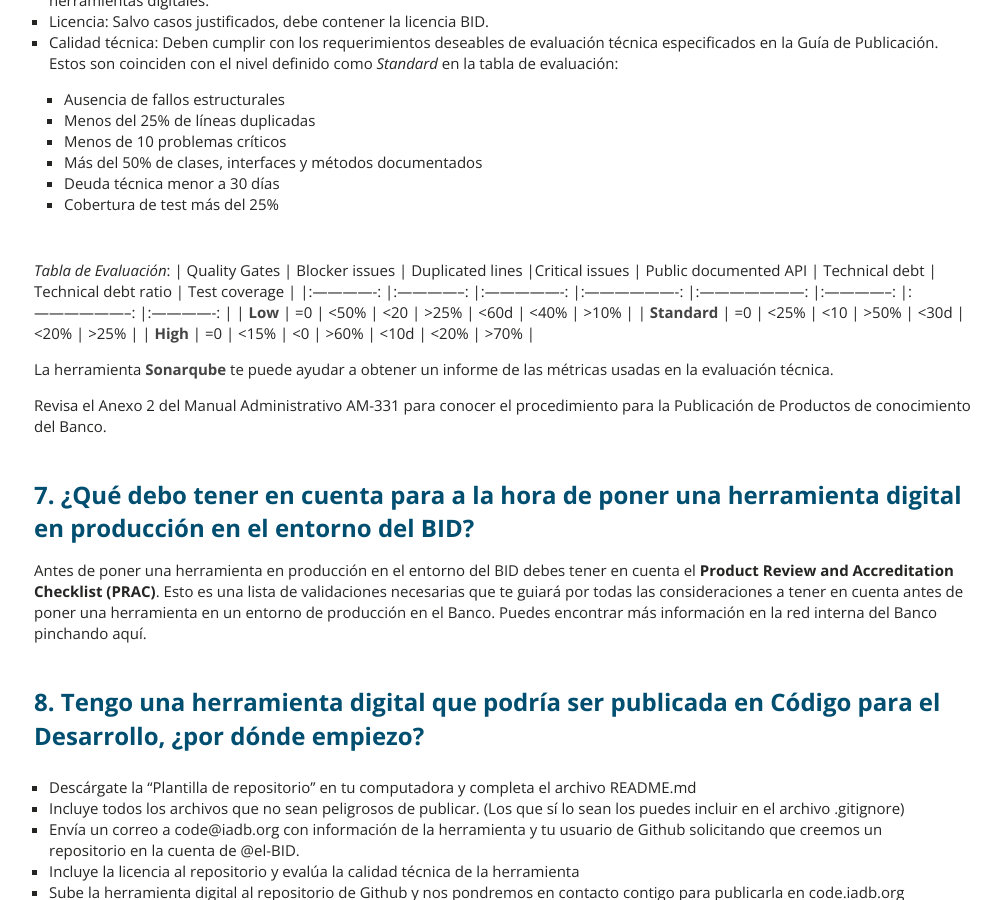
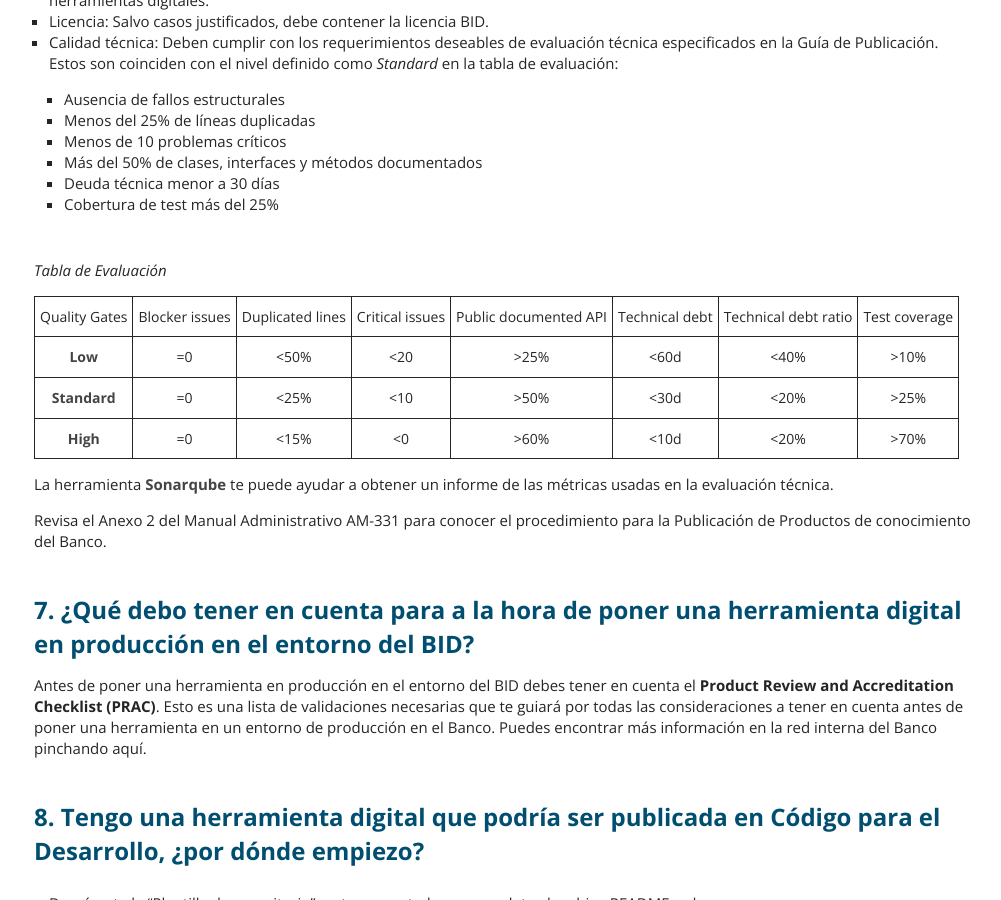
Before and after one commit to EL-BID/guia-de-publicacion, a Jekyll site: the page built from _documents/pages/guia.markdown, in a window 1280 px wide and 900 px high, scrolled down 1419 px. Shown: the whole window, without its empty margins (136-1137 px from the left). Built offline with Jekyll 4.4.1, drawn with Linux system fonts in a browser that asks for light colours.

```diff
--- a/_documents/pages/guia.markdown
+++ b/_documents/pages/guia.markdown
@@ -49,7 +49,8 @@ Debes tener en cuenta la documentación, la licencia y la calidad técnica de la
     * Deuda técnica menor a 30 días
     * Cobertura de test más del 25%
 
-*Tabla de Evaluación*:
+*Tabla de Evaluación*
+
 | Quality Gates 	| Blocker issues 	| Duplicated lines 	|Critical issues 	| Public documented API 	| Technical debt 	| Technical debt ratio 	| Test coverage 	|
 |:-------------:	|:--------------:	|:----------------:	|:-------------------:	|:---------------------:	|:--------------:	|:--------------------:	|:-------------:	|
 | **Low**          	|       =0       	|       <50%       	|         <20         	|          >25%         	|      <60d      	|         <40%         	|      >10%     	|
```
